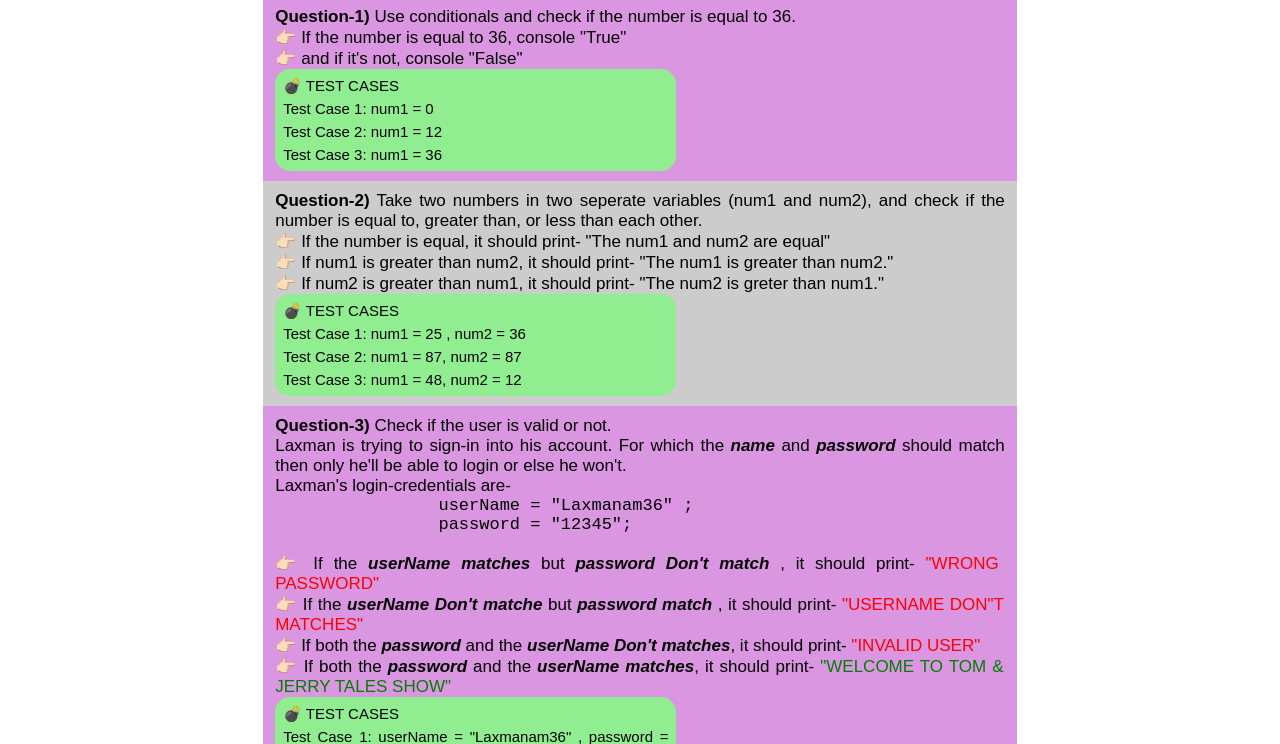
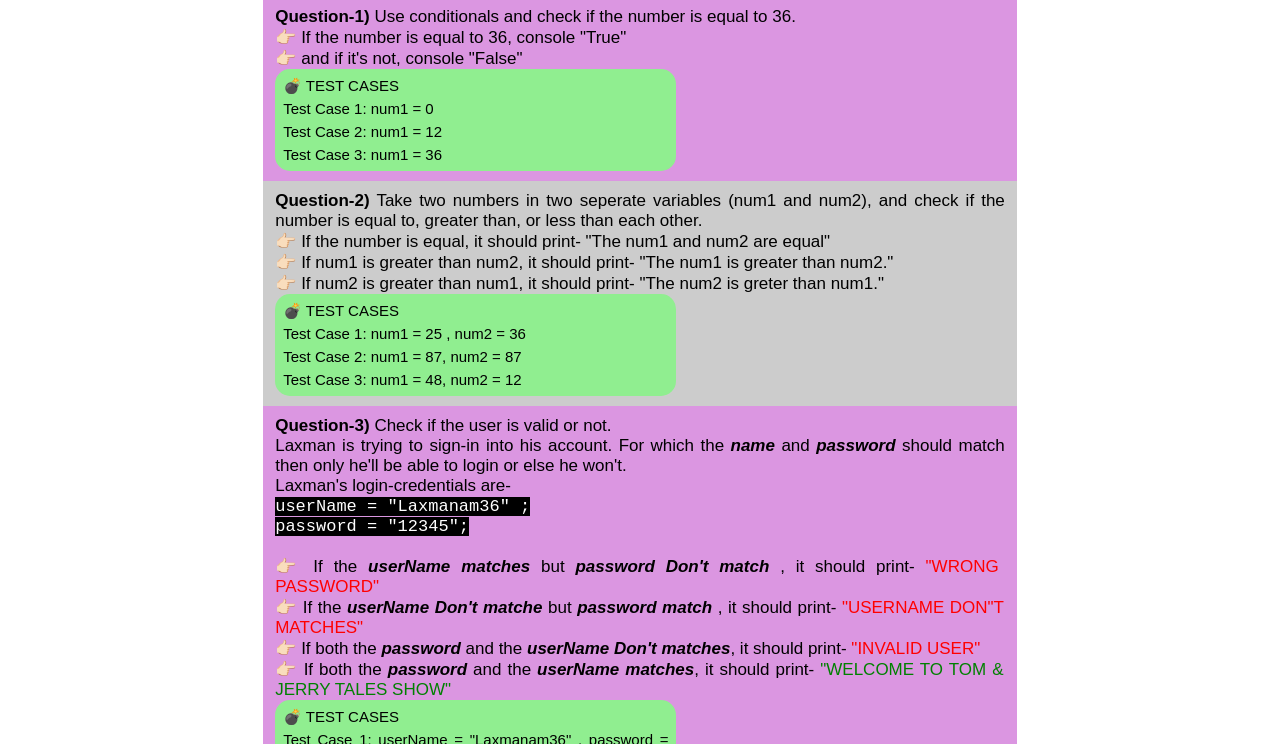
Before and after one commit to vishalvr3/js-practice-questions, a plain HTML site: page Questions/conditionals.html in a window 1280 px wide. Shown: the part 208-952 px from the top of the page. Drawn offline with Linux system fonts and the light colour scheme.

Commit message:
DAy-1 JS Practice Question Styling Edit

```diff
--- a/Questions/conditionals.html
+++ b/Questions/conditionals.html
@@ -6,7 +6,7 @@
     <meta name="viewport" content="width=device-width, initial-scale=1.0" />
     <title>Conditionals Practice Questions</title>
 
-    <link rel="stylesheet" href="styling/conditionals.css">
+    <link rel="stylesheet" href="styling/conditionals.css" />
   </head>
   <body>
     <div class="nav-bar">
@@ -28,14 +28,14 @@
             <p>
               <strong>Question-1)</strong>
               Use conditionals and check if the number is equal to 36. <br />
-              👉🏻 If the number is equal to 36, console "True"  <br>
+              👉🏻 If the number is equal to 36, console "True" <br />
               👉🏻 and if it's not, console "False"
             </p>
 
             <p class="test-cases">
-              💣 TEST CASES <br>
-              Test Case 1: num1 = 0 <br>
-              Test Case 2: num1 = 12 <br>
+              💣 TEST CASES <br />
+              Test Case 1: num1 = 0 <br />
+              Test Case 2: num1 = 12 <br />
               Test Case 3: num1 = 36
             </p>
           </div>
@@ -43,18 +43,22 @@
           <div class="question">
             <p>
               <strong>Question-2)</strong>
-              Take two numbers  in two seperate variables (num1 and num2), and check if the
-              number is equal to, greater than, or less than each other. <br>
+              Take two numbers in two seperate variables (num1 and num2), and
+              check if the number is equal to, greater than, or less than each
+              other. <br />
 
-              👉🏻 If the number is equal, it should print- "The num1 and num2 are equal" <br>
-              👉🏻 If num1 is greater than num2, it should print- "The num1 is greater than num2." <br>
-              👉🏻 If num2 is greater than num1, it should print- "The num2 is greter than num1." <br>
+              👉🏻 If the number is equal, it should print- "The num1 and num2 are
+              equal" <br />
+              👉🏻 If num1 is greater than num2, it should print- "The num1 is
+              greater than num2." <br />
+              👉🏻 If num2 is greater than num1, it should print- "The num2 is
+              greter than num1." <br />
             </p>
 
             <p class="test-cases">
-                💣 TEST CASES <br>
-              Test Case 1: num1 = 25 , num2 = 36 <br>
-              Test Case 2: num1 = 87, num2 = 87 <br>
+              💣 TEST CASES <br />
+              Test Case 1: num1 = 25 , num2 = 36 <br />
+              Test Case 2: num1 = 87, num2 = 87 <br />
               Test Case 3: num1 = 48, num2 = 12
             </p>
           </div>
@@ -62,48 +66,70 @@
           <div class="question">
             <p>
               <strong>Question-3)</strong>
-              Check if the user is valid or not. <br>
-              Laxman is trying to sign-in into his account. For which the <em><strong>name</strong></em> and <em><strong>password</strong></em>  should match then only he'll be able to login or else he won't. <br>
-              Laxman's login-credentials are-  <br>
-              <pre>
-                userName = "Laxmanam36" ;
+              Check if the user is valid or not. <br />
+              Laxman is trying to sign-in into his account. For which the
+              <em><strong>name</strong></em> and
+              <em><strong>password</strong></em> should match then only he'll be
+              able to login or else he won't. <br />
+              Laxman's login-credentials are- <br />
+              <code style="background-color: #000; color: #fff">
+                userName = "Laxmanam36" ; <br />
                 password = "12345";
-              </pre>
+              </code>
+              <br />
+              <br />
 
+              👉🏻 If the <em><strong>userName</strong></em>
+              <em><strong>matches</strong></em> but
+              <em><strong>password</strong></em>
+              <em><strong>Don't match</strong></em> , it should print-
+              <span style="color: red">"WRONG PASSWORD"</span> <br />
 
-              👉🏻 If the <em><strong>userName</strong></em> <em><strong>matches</strong></em> but <em><strong>password</strong></em> <em><strong>Don't match</strong></em> , it should print- <span style="color: red ;">"WRONG PASSWORD"</span> <br>
+              👉🏻 If the <em><strong>userName</strong></em>
+              <em><strong>Don't matche</strong></em> but
+              <em><strong>password</strong></em>
+              <em><strong>match</strong></em> , it should print-
+              <span style="color: red">"USERNAME DON"T MATCHES"</span> <br />
 
-              👉🏻 If the <em><strong>userName</strong></em> <em><strong>Don't matche</strong></em> but <em><strong>password</strong></em> <em><strong>match</strong></em> , it should print- <span style="color: red ;">"USERNAME DON"T MATCHES"</span> <br>
+              👉🏻 If both the <em><strong>password</strong></em> and the
+              <em><strong>userName</strong></em>
+              <em><strong>Don't matches</strong></em
+              >, it should print-
+              <span style="color: red">"INVALID USER"</span> <br />
 
-              👉🏻 If both the <em><strong>password</strong></em> and the <em><strong>userName</strong></em>  <em><strong>Don't matches</strong></em>,  it should print- <span style="color: red ;">"INVALID USER"</span> <br>
-
-              👉🏻 If both the <em><strong>password</strong></em> and the <em><strong>userName</strong></em>  <em><strong>matches</strong></em>,  it should print- <span style="color: green ;">"WELCOME TO TOM & JERRY TALES SHOW"</span>
-
+              👉🏻 If both the <em><strong>password</strong></em> and the
+              <em><strong>userName</strong></em>
+              <em><strong>matches</strong></em
+              >, it should print-
+              <span style="color: green"
+                >"WELCOME TO TOM & JERRY TALES SHOW"</span
+              >
             </p>
 
             <p class="test-cases">
-                💣 TEST CASES <br>
-                Test Case 1: userName = "Laxmanam36" , password = "13567"  <br>
-                Test Case 2: userName = "Laxman36" , password = "12345" <br>
-                Test Case 3: userName = "laxmanam36" , password = "108976" <br>
-                Test Case 4: userName = "Laxmanam36" ,  password = "12345"
+              💣 TEST CASES <br />
+              Test Case 1: userName = "Laxmanam36" , password = "13567" <br />
+              Test Case 2: userName = "Laxman36" , password = "12345" <br />
+              Test Case 3: userName = "laxmanam36" , password = "108976" <br />
+              Test Case 4: userName = "Laxmanam36" , password = "12345"
             </p>
           </div>
 
           <div class="question">
             <p>
               <strong>Question-4)</strong>
-              Check if the number is divisible by 2 and 3. <br>
+              Check if the number is divisible by 2 and 3. <br />
 
-              👉🏻 If it's divisible by both 2 and 3, print- "The number is divisible by both 2 and 3." <br>
+              👉🏻 If it's divisible by both 2 and 3, print- "The number is
+              divisible by both 2 and 3." <br />
               👉🏻 In any other cases, it should print- "FALSE"
             </p>
 
             <p class="test-cases">
-                💣 TEST CASES <br>
-                Test Case 1: num = 4  <br>
-                Test Case 3: num = 6 <br>
-                Test Case 2: num = 9 <br>
+              💣 TEST CASES <br />
+              Test Case 1: num = 4 <br />
+              Test Case 3: num = 6 <br />
+              Test Case 2: num = 9 <br />
               Test Case 4: num = 12
             </p>
           </div>
@@ -111,18 +137,19 @@
           <div class="question">
             <p>
               <strong>Question-5)</strong>
-              Check if the number is even or odd <br>
+              Check if the number is even or odd <br />
 
-              👉🏻 If the number is even- "The number is EVEN" <br>
-              👉🏻 If the number is not even, it should print- "ODD"  <small style="color: blue;">(NOTE: use not operator)</small>
+              👉🏻 If the number is even- "The number is EVEN" <br />
+              👉🏻 If the number is not even, it should print- "ODD"
+              <small style="color: blue">(NOTE: use not operator)</small>
             </p>
 
             <p class="test-cases">
-                💣 TEST CASES <br>
-                Test Case 1: num = 1  <br>
-                Test Case 3: num = 4 <br>
-                Test Case 2: num = 17 <br>
-                Test Case 4: num = 19 <br>
+              💣 TEST CASES <br />
+              Test Case 1: num = 1 <br />
+              Test Case 3: num = 4 <br />
+              Test Case 2: num = 17 <br />
+              Test Case 4: num = 19 <br />
               Test Case 4: num = 18
             </p>
           </div>
```
Lines whose indentation alone changed are shown as unchanged.
